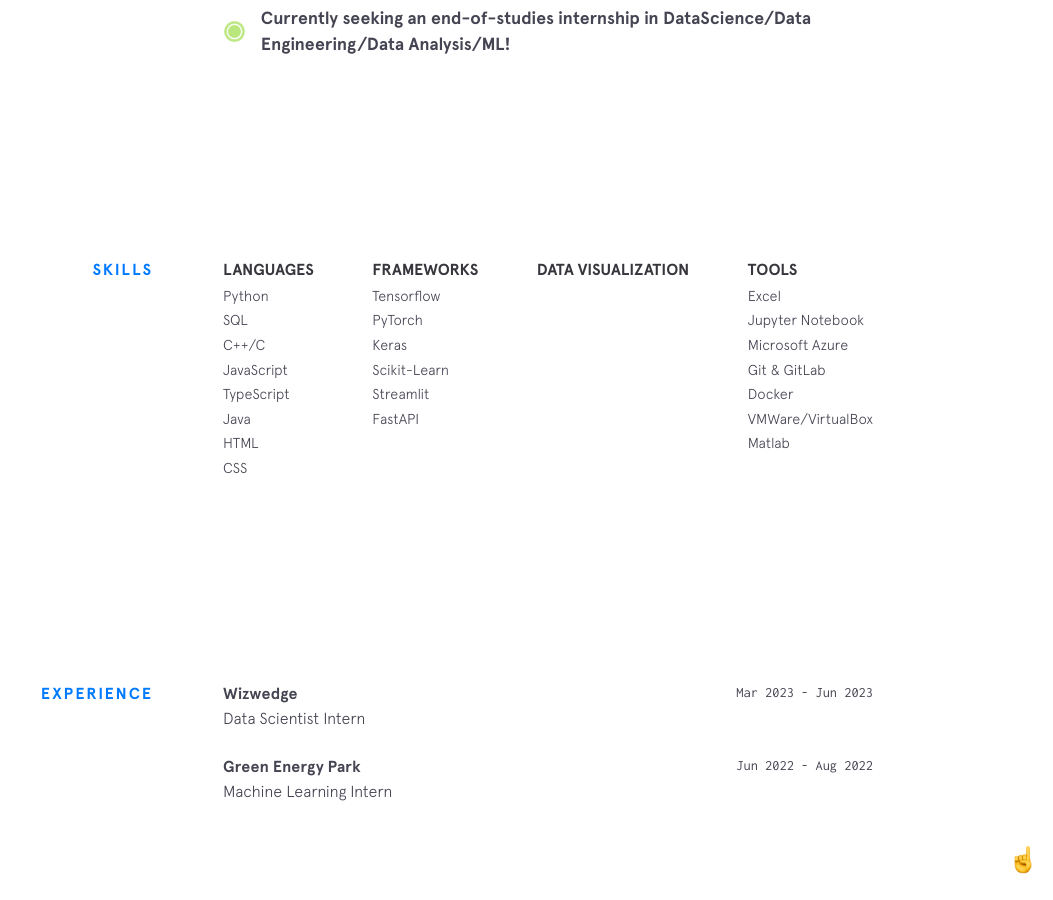
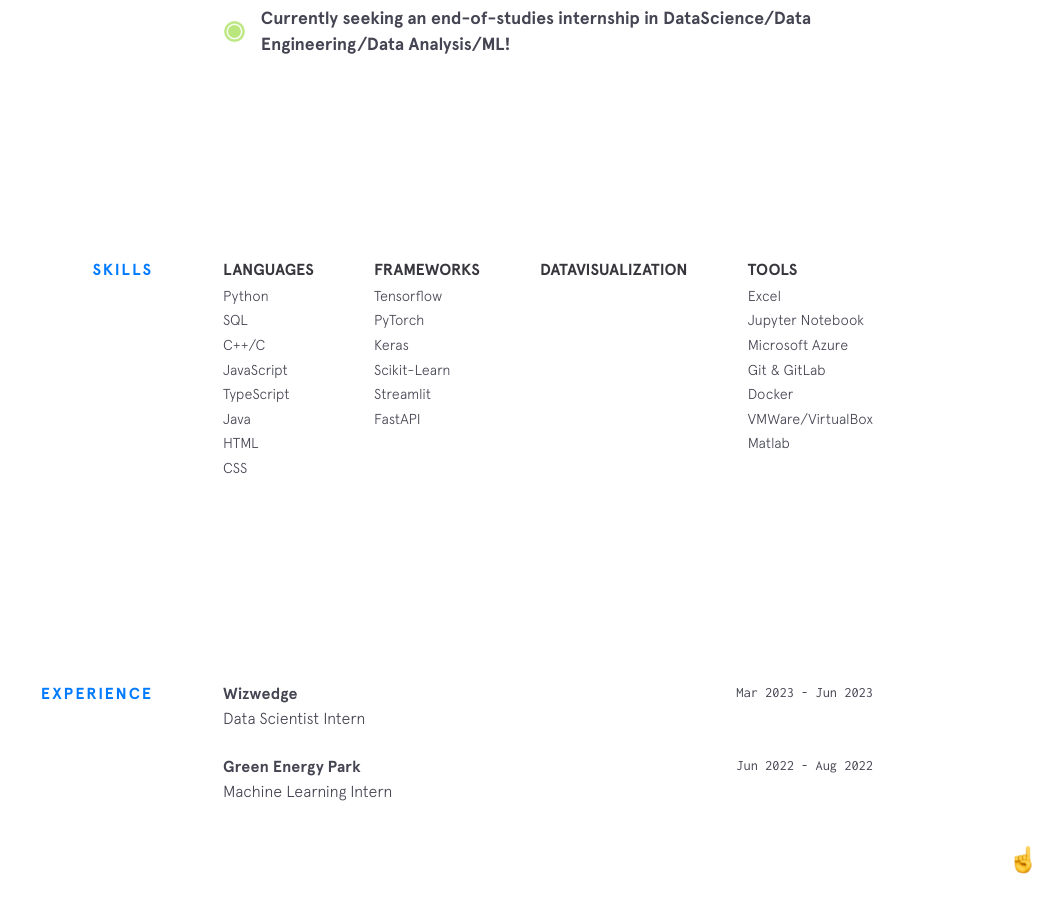
Before and after one commit to CodingAya/codingaya.github.io, a Jekyll site: the page built from index.html, in a window 1280 px wide and 900 px high, scrolled down 1334 px. Shown: the whole window, without its empty margins (227-1280 px from the left). Built offline with Jekyll 4.4.1, drawn with Linux system fonts in a browser that asks for light colours; nearby versions of some CDN libraries.

Commit message:
Modify: category__label

```diff
--- a/_includes/skills.html
+++ b/_includes/skills.html
@@ -19,7 +19,7 @@
         </ul>
       </div>
       <div class="skillz__category">
-        <div class="skillz__category__label">Data Visualization</div>
+        <div class="skillz__category__label">Datavisualization</div>
         <ul>
           {% for thing in site.data.skills.datavisualization %}
           <li class="skillz__category__item">{{thing.item}}</li>
```
